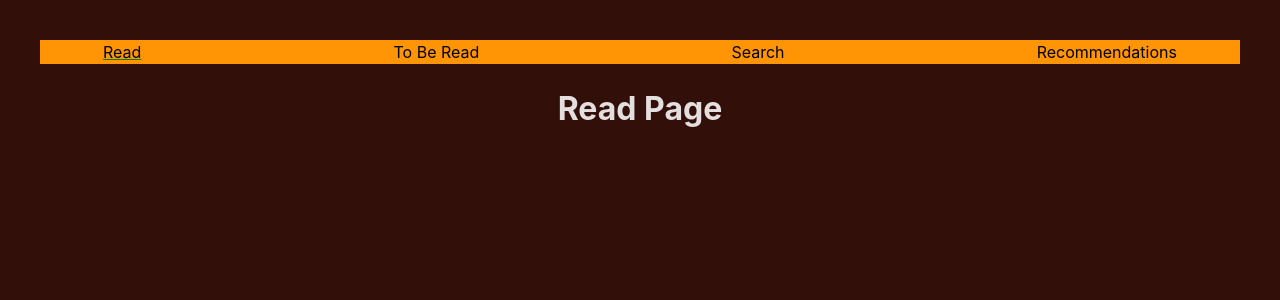
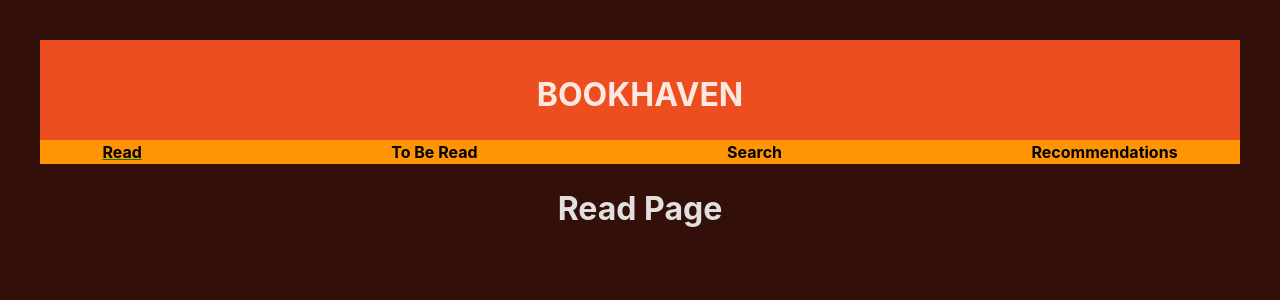
Before and after one commit to Bookhaven-WSL/bookhaven-part-b-frontend, a React (Vite) app: page / in a window 1280 px wide. Shown: the top 300 px of the page. Built offline with nearby package versions, Linux system fonts and the light colour scheme.

Commit message:
feat: added header component with initial styling

```diff
--- a/src/App.jsx
+++ b/src/App.jsx
@@ -5,7 +5,7 @@ import ToBeReadPage from './pages/ToBeReadPage'
 import Search from './pages/Search'
 import Recommendations from './pages/Recommendations'
 import Navbar from './components/Navbar'
-
+import Header from './components/Header'
 
 
 function App() {
@@ -13,6 +13,7 @@ function App() {
   return (
     <>
       <BrowserRouter>
+        <Header />
         <Navbar />
         <Routes>
           <Route path="/" element={<ReadPage />} />
--- /dev/null
+++ b/src/components/Header.css
@@ -0,0 +1,9 @@
+.Header {
+    display: flex;
+    justify-content: center;
+    align-items: flex-end;
+    font-size: medium;
+    font-weight: bold;
+    height: 100px;
+    background-color: #ec4e20;
+}
--- /dev/null
+++ b/src/components/Header.jsx
@@ -0,0 +1,11 @@
+import './Header.css';
+
+const Header = () => {
+    return (
+        <header className="Header">
+            <h1>BOOKHAVEN</h1>
+        </header>
+    );
+};
+
+export default Header;
--- a/src/components/Navbar.css
+++ b/src/components/Navbar.css
@@ -3,6 +3,7 @@ nav {
     justify-content: space-around;
     align-items: flex-end;
     font-size: medium;
+    font-weight: bold;
     background-color: #ff9505;
     color: #fc5305;
 }
```
